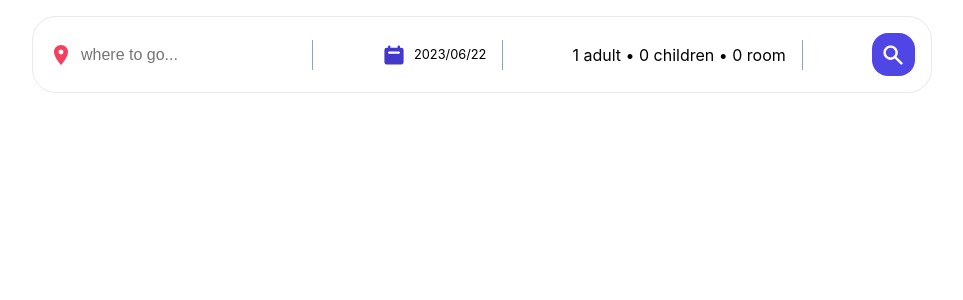
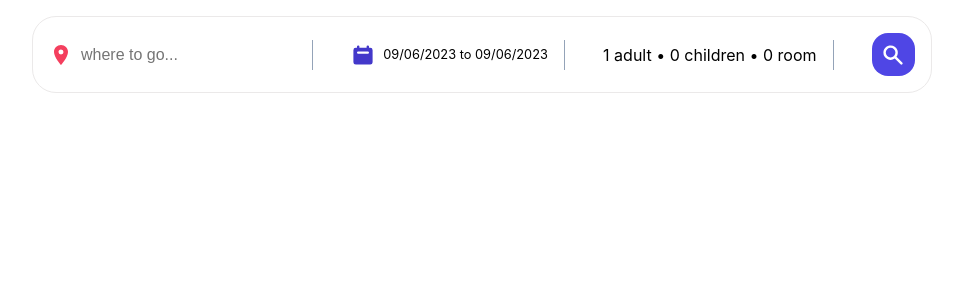
Before and after one commit to mohammadpy8/new-app-react, a React (Create React App) app: page / in a window 1280 px wide. Shown: the top 300 px of the page, without its empty margins (158-1121 px from the left). Built offline with nearby package versions, Linux system fonts and the light colour scheme; the HTML template or start-up script is replaced by a standard one.

Commit message:
date-range

```diff
--- a/package.json
+++ b/package.json
@@ -6,7 +6,9 @@
     "@testing-library/jest-dom": "^5.17.0",
     "@testing-library/react": "^13.4.0",
     "@testing-library/user-event": "^13.5.0",
+    "date-fns": "^2.30.0",
     "react": "^18.2.0",
+    "react-date-range": "^1.4.0",
     "react-dom": "^18.2.0",
     "react-icons": "^4.11.0",
     "react-lazy-load-image-component": "^1.6.0",
--- a/src/components/header/Header.jsx
+++ b/src/components/header/Header.jsx
@@ -4,6 +4,11 @@
 import { HiCalendar, HiMinus, HiPlus, HiSearch } from "react-icons/hi";
 
 import useOutsideClick from "../../hooks/useOutSideClick";
+import { DateRange } from "react-date-range";
+import format from "date-fns/format";
+
+import "react-date-range/dist/styles.css";
+import "react-date-range/dist/theme/default.css";
 
 const Header = () => {
   const [destination, setDestination] = useState("");
@@ -13,6 +18,16 @@
     Children: 0,
     Room: 0,
   });
+
+  const [date, setDate] = useState([
+    {
+      startDate: new Date(),
+      endDate: new Date(),
+      key: "selection",
+    },
+  ]);
+
+  const [openDate, setOpenDate] = useState(false);
 
   const handelOptions = (name, operation) => {
     setOption((prev) => {
@@ -41,7 +56,21 @@
         </div>
         <div className="headerSearchItem">
           <HiCalendar className="headerIcon dateIcon" />
-          <div className="dateDropDown">2023/06/22</div>
+          <div onClick={() => setOpenDate(!openDate)} className="dateDropDown">
+            {`${format(date[0].startDate, "MM/dd/yyy")} to ${format(
+              date[0].endDate,
+              "MM/dd/yyy"
+            )}`}
+          </div>
+          {openDate && (
+            <DateRange
+              onChange={(item) => setDate([item.selection])}
+              ranges={date}
+              className="date"
+              minDate={new Date()}
+              moveRangeOnFirstSelection={true}
+            />
+          )}
           <span className="seperator"></span>
         </div>
         <div className="headerSearchItem">
```
Also changed, not shown: 1 other file (tests, documents, lock files or other folders).
